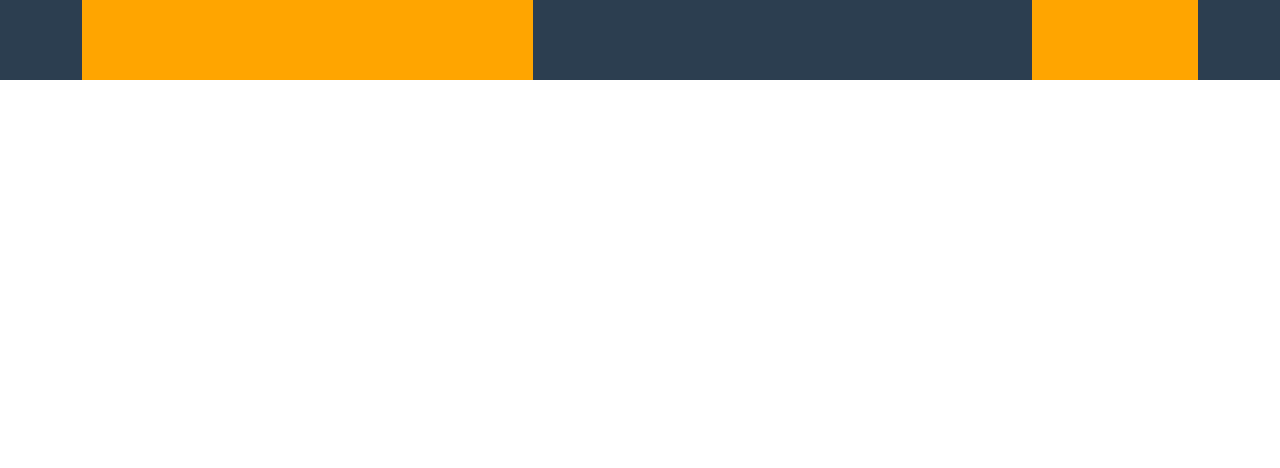
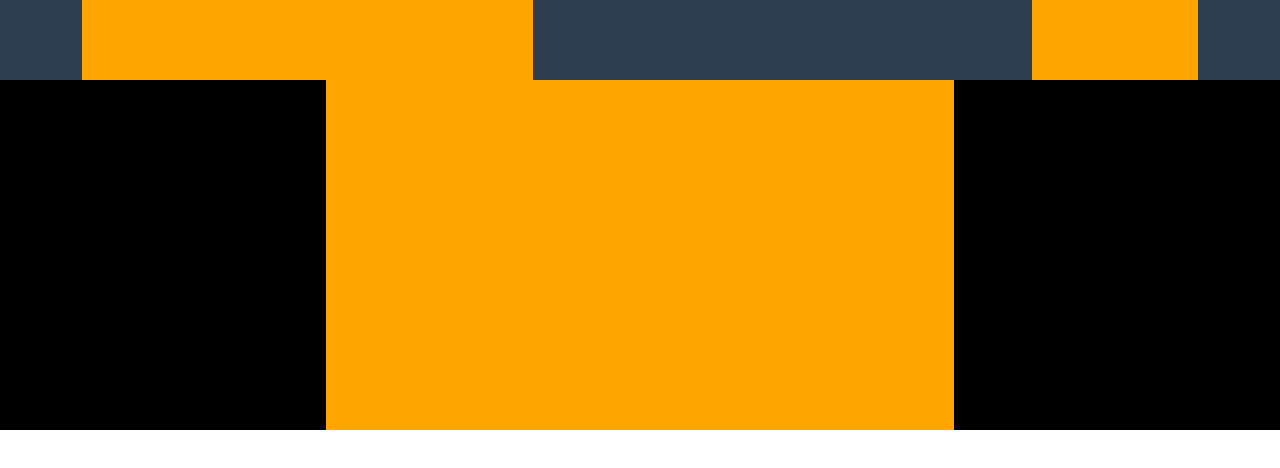
Before and after one commit to Frah01/html-css-bootstrap-freelancer, a plain HTML site: page index.html in a window 1280 px wide. Drawn offline with nearby package versions, Linux system fonts and the light colour scheme.

Commit message:
Jumbotron fatto

```diff
--- a/css/style.css
+++ b/css/style.css
@@ -14,3 +14,9 @@ header {
     width: 100%;
     background-color: orange;
 }
+
+.color-col-second-section {
+    height: 350px;
+    width: 100%;
+    background-color: orange
+}
--- a/index.html
+++ b/index.html
@@ -20,6 +20,10 @@
         </div>
     </header>
     <main>
+        <!-- JUMBOTRON -->
+        <div class="container-fluid text-center bg-black" >
+            <div class="col-6 offset-3" ><div class="color-col-second-section" ></div></div>
+        </div>
 
     </main>
     <footer>
```
